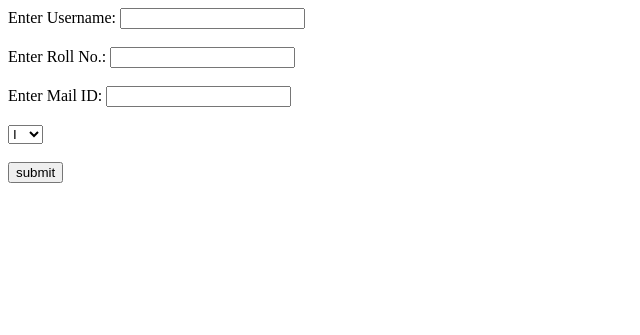
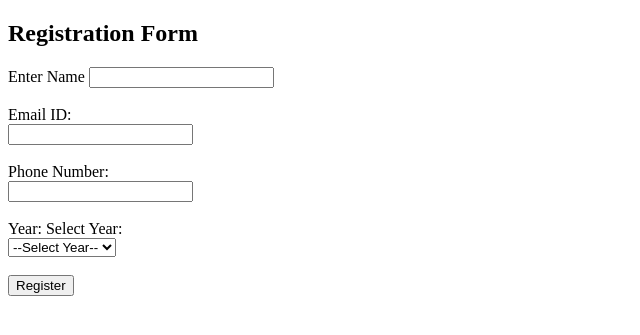
Before and after one commit to shivani-1508/Week7fin, a Flask app: page / in a window 1280 px wide. Shown: the top 335 px of the page, without its empty margins (0-640 px from the left). Run offline with Flask 3, Linux system fonts and the light colour scheme.

Commit message:
Update form.html

```diff
--- a/templates/form.html
+++ b/templates/form.html
@@ -1,19 +1,26 @@
+<!DOCTYPE html>
 <html>
 <head>
     <title>Registration Form</title>
 </head>
 <body>
-<form action="submit" method="post">
-    Enter Username: <input type="text" name="username"><br><br>
-    Enter Roll No.: <input type="text" name="rollno"><br><br>
-    Enter Mail ID: <input type="email" name="email"><br><br>
-    <select id="year" name="year">
+<h2>Registration Form</h2>
+<form action="\submit" method="post">
+    <label>Enter Name</label>
+    <input type="text" name="username"><br><br>
+    <label for="email">Email ID:</label><br>
+    <input type="email" id="email" name="email" required><br><br>
+    <label for="phone">Phone Number:</label><br>
+    <input type="tel" id="phone" name="phone" required><br><br>
+    Year: <label for="year">Select Year:</label><br>
+    <select id="year" name="year" required>
+        <option value="">--Select Year--</option>
         <option value="1">I</option>
         <option value="2">II</option>
         <option value="3">III</option>
         <option value="4">IV</option>
     </select><br><br>
-    <input type="submit" value="submit">
+    <input type="submit" value="Register">
 </form>
 
 </body>
```
